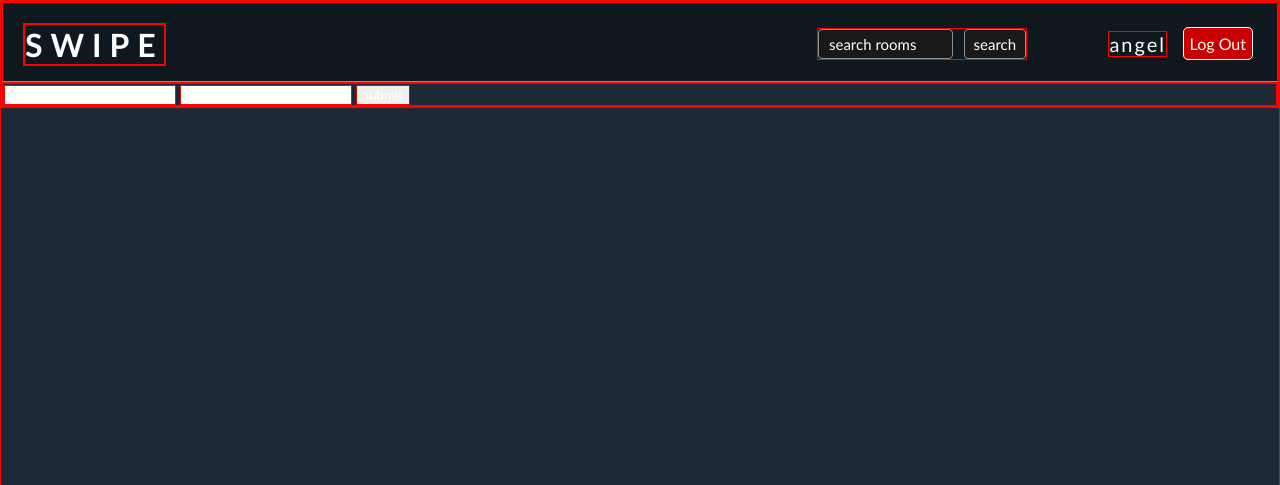
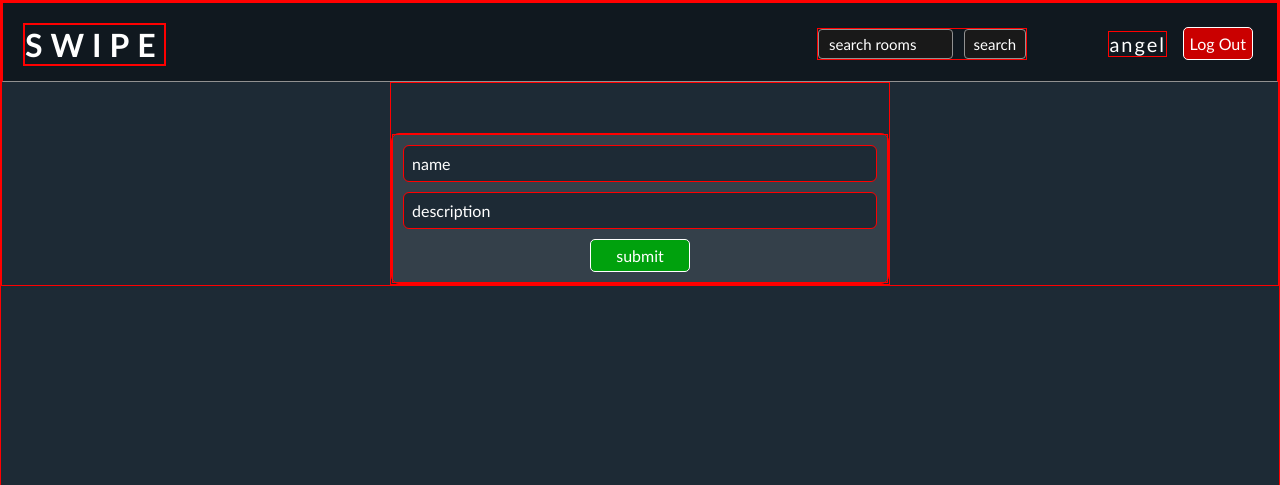
Before and after one commit to aangelalvarez/swipe, a Django app: page /create-room/ in a window 1280 px wide. Shown: the top 485 px of the page. Run offline with Django 4.2, Linux system fonts and the light colour scheme; a user stored in the database is signed in.

Commit message:
room_form css added

```diff
--- a/base/templates/base/login_register.html
+++ b/base/templates/base/login_register.html
@@ -7,8 +7,8 @@
     <div class="loginFormContainer">
         <form class="loginRegisterForm" method="POST">
             {% csrf_token %}
+            <input class="loginRegisterInput"type="email" name="email" placeholder="email"/>
             <input class="loginRegisterInput"type="password" name="password" placeholder="username"/>
-            <input class="loginRegisterInput"type="email" name="email" placeholder="email"/>
             <input class="loginRegisterButton" type="submit" value="Log In" />
         </form>
 
--- a/base/templates/base/room_form.html
+++ b/base/templates/base/room_form.html
@@ -2,13 +2,15 @@
 
 {% block content %}
 
-<div>
-    <form method="POST">
-        {% csrf_token %} <!-- this protects us from malicious code -->
-        <input type="text" name="name" value="{{ room.name }}" placeholder="name"/>
-        <input type="text" name="description" value="{{ room.description }}" placeholder="description"/>
-        <input type="submit" value="submit"/>
-    </form>
+<div class="loginRegisterContainer">
+    <div class="loginFormContainer">
+        <form class="loginRegisterForm" method="POST">
+            {% csrf_token %} <!-- this protects us from malicious code -->
+            <input class="loginRegisterInput" type="text" name="name" value="{{ room.name }}" placeholder="name"/>
+            <input class="loginRegisterInput" type="text" name="description" value="{{ room.description }}" placeholder="description"/>
+            <input class="loginRegisterButton" type="submit" value="submit"/>
+        </form>
+    </div>
 </div>
 
 {% endblock content %}
```
Also changed, not shown: db.sqlite3.
